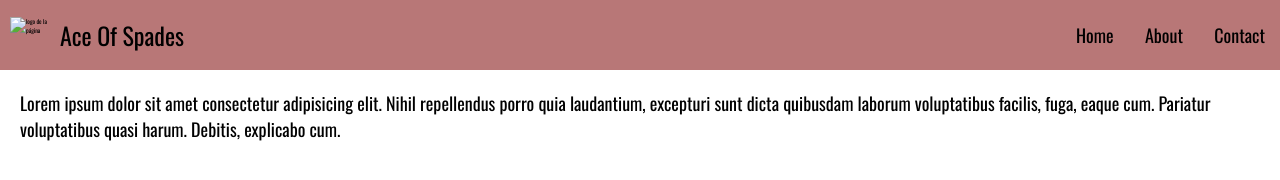
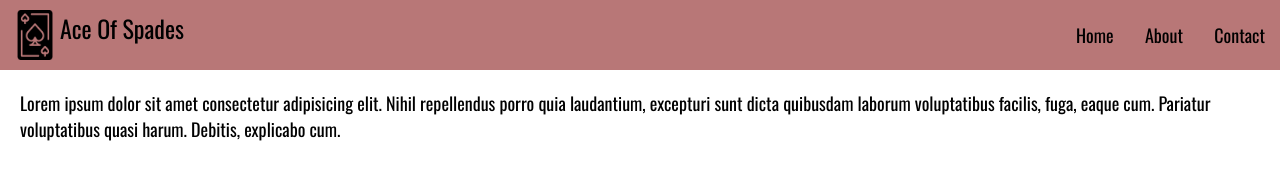
Before and after one commit to Diego19th/NavBar, a plain HTML site: page index.html in a window 1280 px wide. Drawn offline with nearby package versions, Linux system fonts and the light colour scheme.

Commit message:
Update index.html

```diff
--- a/index.html
+++ b/index.html
@@ -13,7 +13,7 @@
 <body>
     <header>
         <a href="#" class="logo">
-            <img src="images/logo-page.png" alt="logo de la página">
+            <img src="./logo-page.png" alt="logo de la página">
             <h2 class="page-title">Ace Of Spades</h2>
         </a>
         <nav>
```
